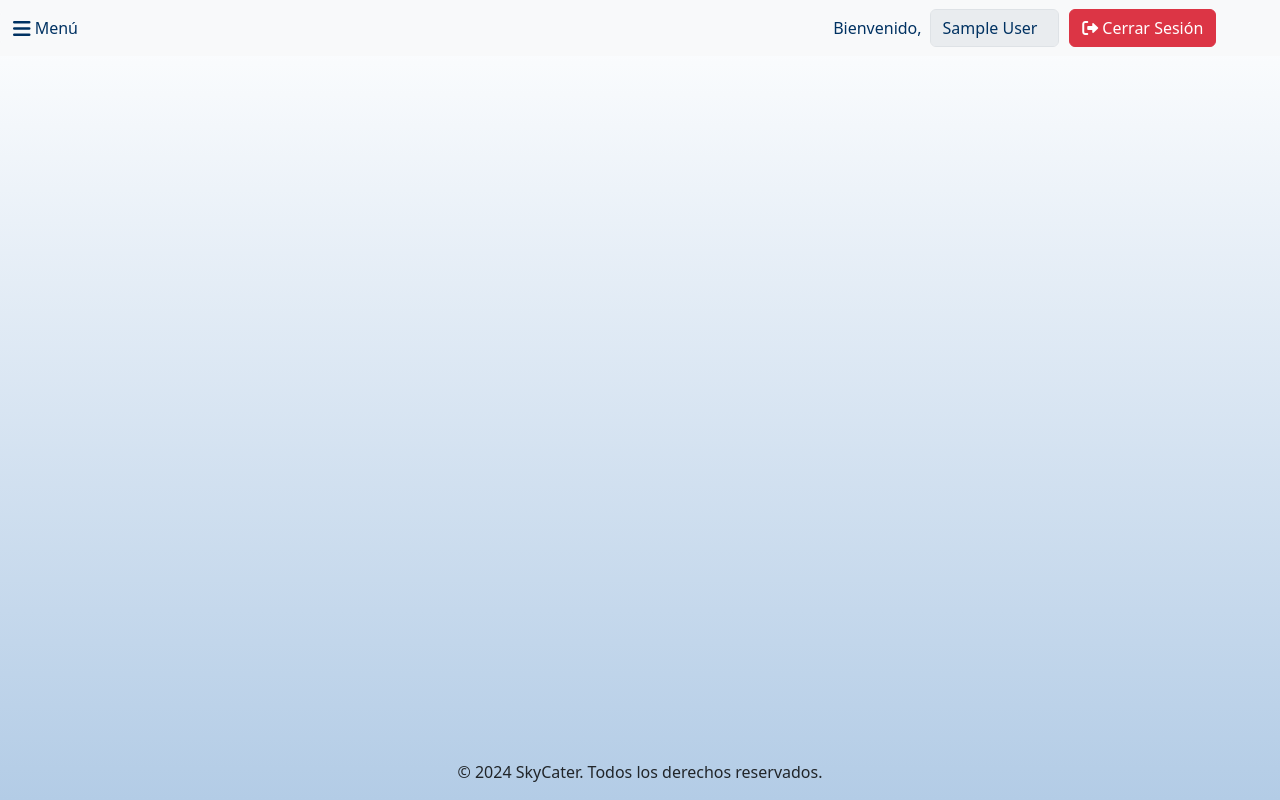
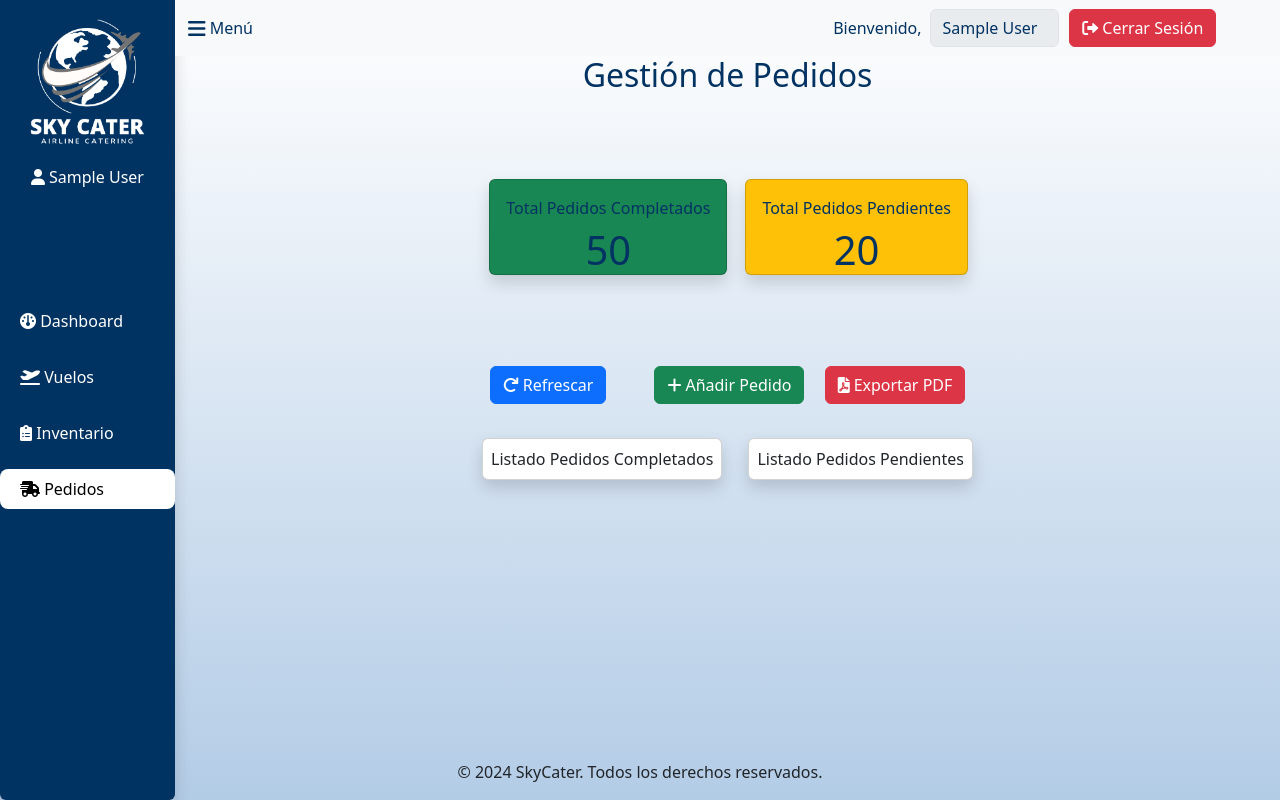
Before and after one commit to cpp981/SkyCater, a PHP site: page /pedido.php in a window 1280 px wide. Run offline with PHP 8.4, Linux system fonts and the light colour scheme; the visitor is signed in with stand-in values (Sample User, id 1); some libraries are stand-ins or nearby versions.

Commit message:
add: vista pedidos

```diff
--- a/css/styles.css
+++ b/css/styles.css
@@ -1,3 +1,48 @@
+/* CSS para sidebar*/
+/* Aseguramos que el fondo blanco y el texto en negro solo se apliquen al enlace activo */
+.nav-item.active .nav-link {
+    background-color: white; /* Fondo blanco */
+    color: #000000 !important; /* Texto negro */
+    display: block; /* Aseguramos que el enlace ocupe todo el ancho */
+    padding-left: 20px; /* Padding para que no quede pegado al borde */
+    padding-right: 50px; /* Padding para que no quede pegado al borde */
+    border-radius: 0.5em;
+    width: 100%; /* Aseguramos que el fondo blanco ocupe todo el ancho */
+}
+
+/* Enlace activo: texto e iconos en negro */
+.nav-item.active .nav-link i {
+    color: #000000 !important; /* Icono negro */
+}
+
+/* Los enlaces no activos tienen color blanco por defecto */
+.nav-item .nav-link {
+    color: white; /* Texto blanco por defecto */
+    display: block; /* Aseguramos que los enlaces ocupen todo el ancho */
+    width: 100%; /* Aseguramos que los enlaces inactivos también ocupen todo el ancho */
+    padding-left: 20px; /* Padding para que no quede pegado al borde */
+    padding-right: 50px; /* Padding para que no quede pegado al borde */
+    transition: background-color 0.3s ease; /* Añadimos una transición suave */
+}
+
+/* Aseguramos que el nav-item ocupe todo el ancho disponible */
+.nav-item {
+    width: 100%; /* Ocupa todo el ancho disponible */
+}
+
+.sidebar {
+    width: 175px;
+    height: auto;
+    background-color: #003262;
+    color: white;
+    /*display: none;*/
+    /*transform: translateX(0); /* Aseguramos que esté visible al inicio */
+}
+
+.sidebar.active {
+    display: block;
+}
+
 /* Logo */
 .logo {
     width: 200px;  /* Ajusta el ancho del logo */
@@ -25,26 +70,6 @@
 
 .card {
     margin: 10px;
-}
-
-.sidebar {
-    width: 175px;
-    height: auto;
-    background-color: #003262;
-    color: white;
-    display: none;
-}
-
-.sidebar.active {
-    display: block;
-}
-/* Página LOGIN   */
-#cloud-logo {
-    margin-left: 55px;
-}
-
-.logoLogin{
-    margin-left: 20px ;
 }
 
 .loginTittle{
--- a/js/pedido.js
+++ b/js/pedido.js
@@ -3,6 +3,31 @@ document.addEventListener('DOMContentLoaded', function () {
     $('#sidebarToggle').click(function () {
         $('#sidebar').toggle(350, 'linear');
     });
+
+    $(document).ready(function() {
+        // Detectamos la URL actual de la página
+        var currentPath = window.location.pathname;
+
+        // Recorremos todos los enlaces del menú
+        $('.nav-item .nav-link').each(function() {
+            var linkPath = $(this).attr('href');  // Obtenemos el href del enlace
+
+            // Si la URL actual coincide con el enlace, agregamos la clase 'active' al item
+            if (currentPath.indexOf(linkPath) !== -1) {
+                $(this).parent('.nav-item').addClass('active'); // Añadimos 'active' al elemento <li> correspondiente
+            }
+        });
+
+        // Cuando el usuario haga clic en un enlace del menú
+        $('.nav-item .nav-link').click(function() {
+            // Eliminamos la clase 'active' de todos los elementos
+            $('.nav-item').removeClass('active');
+
+            // Agregamos la clase 'active' solo al item que fue clickeado
+            $(this).parent('.nav-item').addClass('active');
+        });
+    });
+
     //Antes de cerrar la sesión, pide confirmación.
     $('#close').click(function () {
         Swal.fire({
--- a/public/login.html
+++ b/public/login.html
@@ -17,14 +17,14 @@
         crossorigin="anonymous"></script>
     <!--CSS FontAwesome CDN -->
     <link rel="stylesheet" href="https://cdnjs.cloudflare.com/ajax/libs/font-awesome/6.5.0/css/all.min.css">
-
     <!--JSDelivr CDN -->
     <script src="https://cdn.jsdelivr.net/npm/sweetalert2@11"></script>
     <link rel="stylesheet" type="text/css" href="../css/styles.css">
     <script rel="text/js" src="../js/login.js"></script>
+
 </head>
 
-<body class="d-flex flex-column">
+<body class="d-flex flex-column login-page"> <!-- Clase específica para la página de login -->
     <nav class="navbar navbar-expand-lg navbar-light bg-light">
         <div class="d-flex flex-column align-items logoLogin">
             <!-- Logo de la aplicación -->
--- a/public/pedido.php
+++ b/public/pedido.php
@@ -31,34 +31,32 @@ if (!isset($_SESSION['nombre'])) {
     <script type="text/javascript" src="../js/pedido.js"></script>
 </head>
 
-<body style="background-color: #EDEAE0;">
-    <div class="d-flex">
+<body class="d-flex flex-column">
+    <div class="super d-flex flex-grow-1">
         <div class="sidebar rounded-bottom shadow" id="sidebar">
             <div class="d-flex justify-content-center mt-3">
                 <!-- Logo de la aplicación -->
-                <a  class="navbar-brand">
+                <a class="navbar-brand">
                     <img src="../img/LogoMenu.png" alt="Logo" class="rounded img-fluid logo-menu">
-                    <p class="text-white text-center mt-2"><i class="fas fa-user text-white me-1"></i><?php echo $_SESSION['nombre']?></p>
+                    <p class="text-white text-center mt-2"><i
+                            class="fas fa-user text-white me-1"></i><?php echo $_SESSION['nombre'] ?></p>
                 </a>
             </div>
             <ul class="nav flex-column mt-5 justify-content-center align-content-between">
-                <li class="nav-item mt-5"></li>
-                <a class="nav-link text-white" href="index.php"><i class="fas fa-dashboard"></i> Dashboard</a>
+                <li class="nav-item mt-5">
+                    <a class="nav-link" href="index.php"><i class="fas fa-dashboard"></i> Dashboard</a>
                 </li>
                 <li class="nav-item mt-3">
-                    <a class="nav-link text-white" href="listaVuelos.php"><i class="fas fa-plane-departure"></i>
-                        Vuelos</a>
+                    <a class="nav-link" href="listaVuelos.php"><i class="fas fa-plane-departure"></i> Vuelos</a>
                 </li>
                 <li class="nav-item mt-3">
-                    <a class="nav-link text-white" href="inventario.php"><i class="fas fa-clipboard-list"></i>
-                        Inventario</a>
+                    <a class="nav-link" href="inventario.php"><i class="fas fa-clipboard-list"></i> Inventario</a>
                 </li>
-                <li class="nav-item mt-3"></li>
-                <a class="nav-link text-white" href="#"><i class="fas fa-truck-fast"></i> Pedidos</a>
+                <li class="nav-item mt-3">
+                    <a class="nav-link" href="pedido.php"><i class="fas fa-truck-fast"></i> Pedidos</a>
                 </li>
-                <!-- Añadir más elementos del menú aquí -->
             </ul>
-            <div class="d-flex justify-content-center align-items-end mt-5" style="height: 270px; margin-left: -25px;">
+            <div class="d-flex justify-content-center align-items-end mt-5">
                 <!-- <a class="nav-link text-white"><i class="fas fa-lg fa-moon"></i> Modo Oscuro</a>-->
             </div>
         </div>
@@ -77,7 +75,54 @@ if (!isset($_SESSION['nombre'])) {
                     </button>
                 </div>
             </nav>
+            <div class="d-flex flex-column">
+                <!-- Título principal -->
+                <div class="text-center mb-5" style="color: #003262;">
+                    <h2>Gestión de Pedidos</h2>
+                </div>
 
+                <!-- Primer contenedor de tarjetas (pedidos completados y pendientes) -->
+                <div class="d-flex align-items-center justify-content-center mb-4">
+                    <div class="card bg-success me-2 p-3 mb-5 h-50 indi text-center rounded shadow"
+                        style="max-width: 250px;">
+                        Total Pedidos Completados
+                        <p class="text-center" style="font-size: 2.5em;">50</p>
+                    </div>
+                    <div class="card bg-warning p-3 me-2 mb-5 h-50 indi text-center rounded shadow"
+                        style="max-width: 250px;">
+                        Total Pedidos Pendientes
+                        <p class="text-center" style="font-size: 2.5em;">20</p>
+                    </div>
+                </div>
+
+                <!-- Botones encima de las cards (se colocan fuera de las tarjetas) -->
+                <div class="d-flex justify-content-center mb-4">
+                    <!-- Botón "Refrescar" para la card de "Listado Pedidos Completados" -->
+                    <button class="btn btn-primary me-5" style="max-width: 250px;"><i class="fas fa-redo me-1"></i>Refrescar</button>
+
+                    <!-- Botones "Añadir Pedido" y "Exportar PDF" para la card de "Listado Pedidos Pendientes" -->
+                    <div>
+                        <button class="btn btn-success  me-3" style="max-width: 250px;"><i class="fas fa-plus me-1"></i>Añadir Pedido</button>
+                        <button class="btn btn-danger" style="max-width: 250px;"><i class="fas fa-file-pdf me-1"></i>Exportar PDF</button>
+                    </div>
+                </div>
+
+                <!-- Segundo contenedor de tarjetas (listados de pedidos completados y pendientes) -->
+                <div class="d-flex justify-content-center mb-4">
+                    <!-- Tarjeta "Listado Pedidos Completados" -->
+                    <div class="card me-3 p-2 text-center rounded shadow" style="max-width: 250px;">
+                        Listado Pedidos Completados
+                    </div>
+
+                    <!-- Tarjeta "Listado Pedidos Pendientes" -->
+                    <div class="card p-2 text-center rounded shadow" style="max-width: 250px;">
+                        Listado Pedidos Pendientes
+                    </div>
+                </div>
+
+            </div>
+
+        </div>
 
         <div class="foot d-flex justify-content-center align-items-end mt-5">
             <footer class="fixed-bottom text-center">
```
Also changed, not shown: js/dash.js (+25 -0 lines), js/inventario.js (+22 -12 lines), js/vuelos.js (+25 -0 lines), public/index.php (+12 -14 lines), public/inventario.php (+7 -9 lines), public/listaVuelos.php (+6 -9 lines), img/SkyCaterPlane.png (added), img/SkyCaterPlaneTransp.png (added), img/logoSkyCater.png (added). Lines whose indentation alone changed are shown as unchanged.
